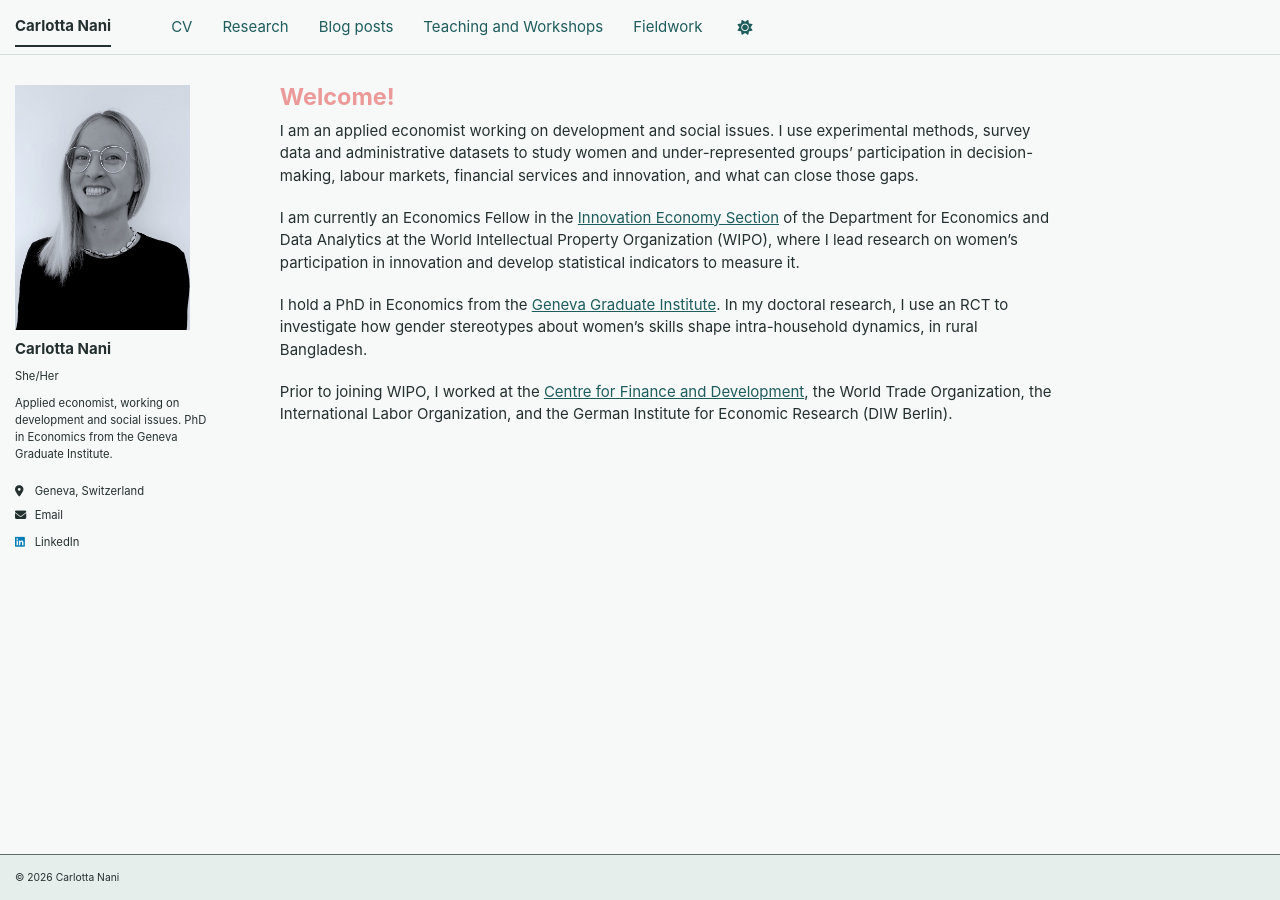
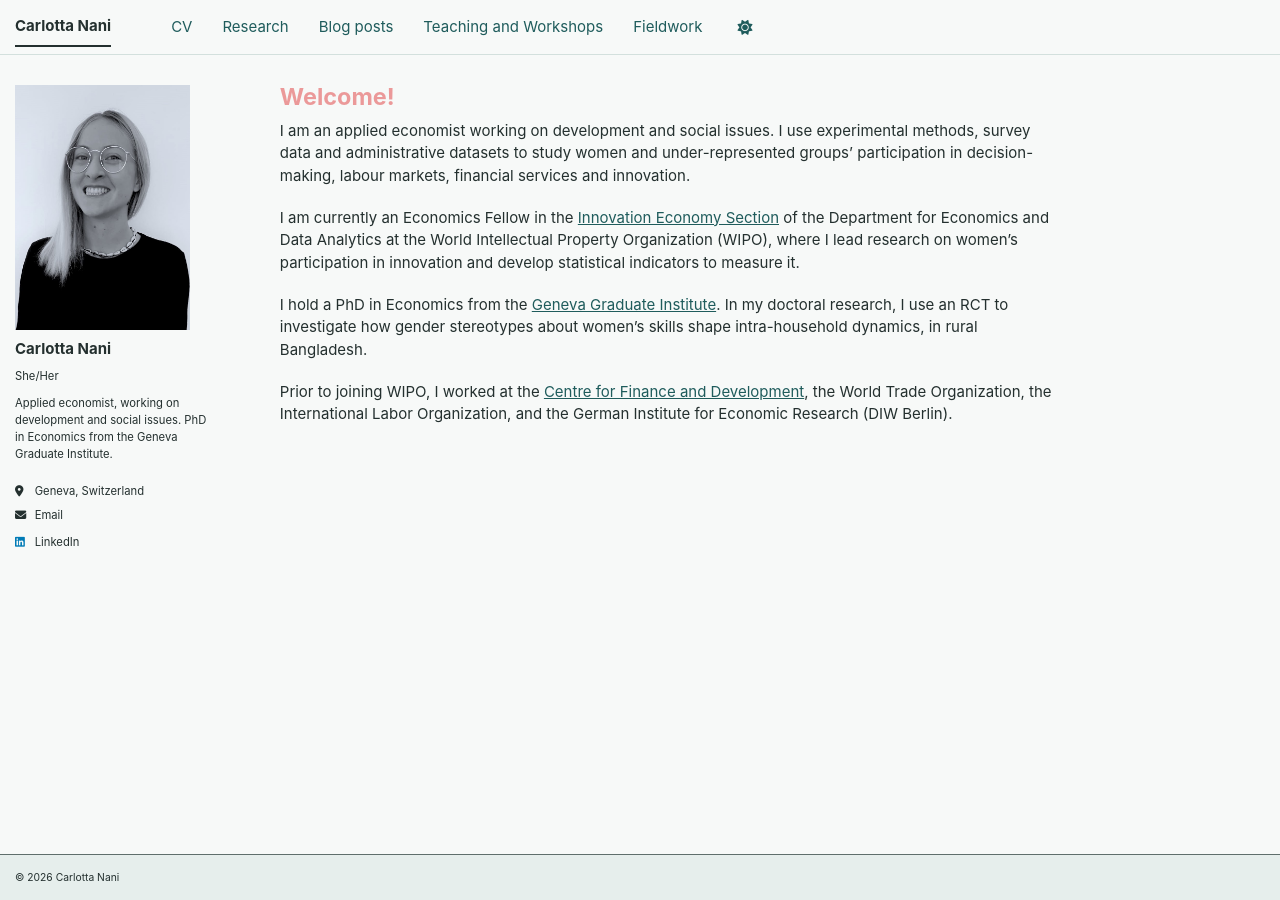
Before and after one commit to carlotta-nani/carlotta-nani.github.io, a Jekyll site: the page built from _pages/about.md, in a window 1280 px wide. Built offline with Jekyll 4.4.1, drawn with Linux system fonts in a browser that asks for light colours; a script bundle is joined from its source files by our own code; a style sheet for code colours, icons or effects is not loaded.

Commit message:
Update about.md

```diff
--- a/_pages/about.md
+++ b/_pages/about.md
@@ -7,7 +7,8 @@ redirect_from:
   - /about.html
 ---
 
-I am an applied economist working on development and social issues. I use experimental methods, survey data and administrative datasets to study women and under-represented groups' participation in decision-making, labour markets, financial services and innovation, and what can close those gaps.
+I am an applied economist working on development and social issues.
+I use experimental methods, survey data and administrative datasets to study women and under-represented groups' participation in decision-making, labour markets, financial services and innovation.
 
 I am currently an Economics Fellow in the [Innovation Economy Section](https://www.wipo.int/en/web/economics/innovation-economics-and-policy-design/index) of the Department for Economics and Data Analytics at the World Intellectual Property Organization (WIPO), where I lead research on women’s participation in innovation and develop statistical indicators to measure it.
 
```
